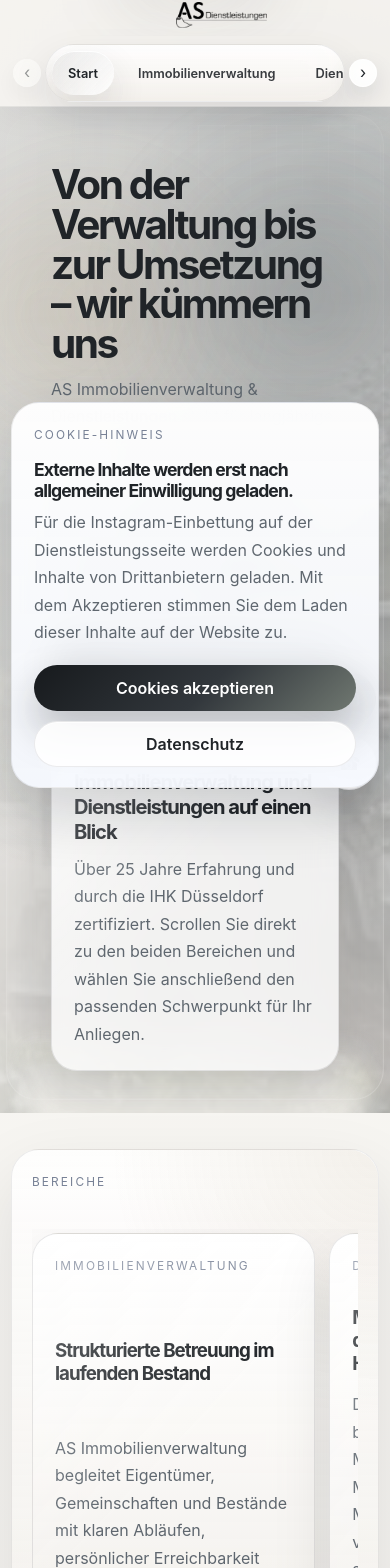
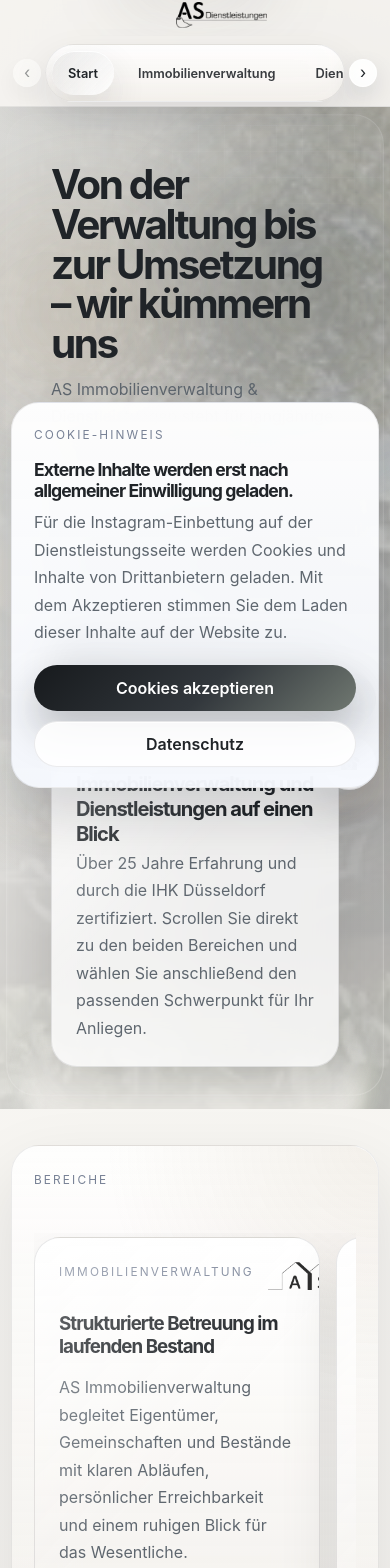
Before and after one commit to GemueseHasser/as_immv_dienstl, a React (Create React App) app: page /#/ in a window 390 px wide. Shown: the part 38-1606 px from the top of the page. Built offline with nearby package versions, Linux system fonts and the light colour scheme.

Commit message:
update hero and watermark logos

```diff
--- a/src/pages/HomePage.js
+++ b/src/pages/HomePage.js
@@ -3,6 +3,7 @@ import { NavLink } from 'react-router-dom';
 import HeroSplit from '../components/HeroSplit';
 import MobileSnapCarousel from '../components/MobileSnapCarousel';
 import ServiceGrid from '../components/ServiceGrid';
+import BrandLogos from '../components/BrandLogos';
 import { homeTeasers, strandCards } from '../data/siteContent';
 
 export default function HomePage() {
@@ -42,8 +43,13 @@ export default function HomePage() {
                   key={card.id}
                   className={`split-card split-card-${card.id} home-area-card ${highlighted ? 'pulse-in' : ''}`}
                 >
-                  <div className="split-card-topline">
+                  <div className="split-card-topline home-area-card-topline">
                     <p className="eyebrow">{card.eyebrow}</p>
+                    <BrandLogos
+                      variant="area-card"
+                      single={card.id === 'verwaltung' ? 'immobilien' : 'dienstleistungen'}
+                      className="home-area-card-logo"
+                    />
                   </div>
                   <h3>{card.title}</h3>
                   <p>{card.intro}</p>
--- a/src/styles/global.css
+++ b/src/styles/global.css
@@ -72,8 +72,8 @@ img { display: block; max-width: 100%; }
 .site-main { padding-bottom: 72px; }
 .container { width: min(calc(100% - 32px), var(--container)); margin: 0 auto; }
 .compact-shell { width: min(100%, 1080px); margin: 0 auto; }
-.section { padding: 34px 0 0; }
-.stack-gap { display: grid; gap: 22px; }
+.section { padding: 48px 0 0; }
+.stack-gap { display: grid; gap: 30px; }
 .eyebrow {
   display: inline-flex;
   align-items: center;
@@ -160,6 +160,13 @@ img { display: block; max-width: 100%; }
 }
 .brand-logos-watermark {
   justify-content: flex-end;
+}
+.brand-logos-area-card {
+  justify-content: flex-end;
+}
+.brand-logos-area-card .brand-logo-image {
+  height: clamp(26px, 3vw, 34px);
+  opacity: 0.82;
 }
 .brand-logos-watermark .brand-logo-image {
   height: clamp(25px, 2.6vw, 35px);
@@ -531,6 +538,7 @@ img { display: block; max-width: 100%; }
   border-radius: var(--radius-xl);
   padding: 30px;
   display: grid;
+  grid-template-rows: auto auto 1fr auto;
   gap: 16px;
   overflow: hidden;
 }
@@ -597,7 +605,7 @@ img { display: block; max-width: 100%; }
   background: linear-gradient(135deg, var(--brand) 0%, var(--teal) 100%);
 }
 
-.page-hero { padding: 42px 0 10px; }
+.page-hero { padding: 56px 0 18px; }
 .page-hero-grid { grid-template-columns: 1.45fr 0.86fr; align-items: end; }
 .page-hero-aside {
   position: relative;
@@ -736,24 +744,27 @@ img { display: block; max-width: 100%; }
 .card-grid {
   display: grid;
   grid-template-columns: repeat(3, minmax(0, 1fr));
-  gap: 16px;
+  gap: 20px;
 }
 .soft-card {
   position: relative;
   border-radius: var(--radius-lg);
-  padding: 24px;
-  min-height: 220px;
+  padding: 28px;
+  min-height: 240px;
 }
 .soft-card-copy {
   position: relative;
   z-index: 1;
+  display: grid;
+  align-content: start;
+  gap: 10px;
 }
 .soft-card-with-brand {
   overflow: hidden;
 }
 .soft-card-brand-mark {
   position: absolute;
-  top: 18px;
+  bottom: 10px;
   right: 18px;
   z-index: 0;
   pointer-events: none;
@@ -779,7 +790,7 @@ img { display: block; max-width: 100%; }
   justify-content: space-between;
   gap: 20px;
 }
-.soft-card h3 { font-size: 1.26rem; margin-bottom: 12px; }
+.soft-card h3 { font-size: 1.26rem; margin-bottom: 4px; }
 .reference-list { display: grid; gap: 14px; }
 .reference-row {
   position: relative;
@@ -865,7 +876,7 @@ img { display: block; max-width: 100%; }
 .services-gallery {
   display: grid;
   grid-template-columns: repeat(12, minmax(0, 1fr));
-  gap: 16px;
+  gap: 20px;
 }
 .gallery-card {
   position: relative;
@@ -1135,7 +1146,7 @@ img { display: block; max-width: 100%; }
     opacity: 0.34;
   }
   .hero-shell,
-  .page-hero-grid { gap: 16px; }
+  .page-hero-grid { gap: 24px; }
   .home-intro {
     padding: 10px 0 6px;
   }
@@ -1243,7 +1254,7 @@ img { display: block; max-width: 100%; }
   .inline-references,
   .modal-panel,
   .footer-grid {
-    padding: 22px;
+    padding: 24px;
   }
   .split-card,
   .soft-card,
@@ -1259,17 +1270,22 @@ img { display: block; max-width: 100%; }
     align-items: flex-start;
     flex-direction: column;
   }
+  .home-area-card-topline {
+    flex-direction: row;
+    justify-content: space-between;
+    align-items: flex-start;
+  }
   .highlight-item {
     min-height: 120px;
   }
   .soft-card {
-    min-height: 210px;
+    min-height: 220px;
   }
   .services-gallery {
     grid-auto-columns: minmax(88%, 1fr);
   }
-  .gallery-card img { height: 240px; }
-  .gallery-card-5 img { height: 260px; }
+  .gallery-card img { height: 220px; }
+  .gallery-card-5 img { height: 232px; }
   .gallery-copy { padding: 18px; }
 
   .row-head {
@@ -1377,13 +1393,13 @@ img { display: block; max-width: 100%; }
   }
   .hero-background-image {
     inset: -6px -10px 0;
-    background-position: 72% center;
+    background-position: 34% center;
     border-radius: 24px;
   }
   .hero-background-image::before {
     background:
-      linear-gradient(180deg, rgba(248,246,242,0.86) 0%, rgba(248,246,242,0.46) 26%, rgba(31,35,39,0.18) 100%),
-      linear-gradient(108deg, rgba(248,246,242,0.98) 0%, rgba(248,246,242,0.82) 36%, rgba(248,246,242,0.06) 78%);
+      linear-gradient(180deg, rgba(248,246,242,0.68) 0%, rgba(248,246,242,0.30) 24%, rgba(31,35,39,0.14) 100%),
+      linear-gradient(108deg, rgba(248,246,242,0.92) 0%, rgba(248,246,242,0.70) 32%, rgba(248,246,242,0.04) 78%);
   }
   .hero-background-grid {
     width: 210px;
@@ -1751,13 +1767,13 @@ img { display: block; max-width: 100%; }
   }
   .hero-background-image {
     inset: -6px -10px 0;
-    background-position: 72% center;
+    background-position: 34% center;
     border-radius: 24px;
   }
   .hero-background-image::before {
     background:
-      linear-gradient(180deg, rgba(248,246,242,0.86) 0%, rgba(248,246,242,0.46) 26%, rgba(31,35,39,0.18) 100%),
-      linear-gradient(108deg, rgba(248,246,242,0.98) 0%, rgba(248,246,242,0.82) 36%, rgba(248,246,242,0.06) 78%);
+      linear-gradient(180deg, rgba(248,246,242,0.68) 0%, rgba(248,246,242,0.30) 24%, rgba(31,35,39,0.14) 100%),
+      linear-gradient(108deg, rgba(248,246,242,0.92) 0%, rgba(248,246,242,0.70) 32%, rgba(248,246,242,0.04) 78%);
   }
   .hero-background-grid {
     width: 210px;
@@ -1806,8 +1822,8 @@ img { display: block; max-width: 100%; }
 .home-areas-shell {
   position: relative;
   display: grid;
-  gap: 22px;
-  padding: 28px;
+  gap: 28px;
+  padding: 32px;
   border-radius: 34px;
   background: linear-gradient(180deg, rgba(255,255,255,0.84), rgba(238,234,228,0.6));
   border: 1px solid rgba(15, 23, 35, 0.08);
@@ -1841,7 +1857,7 @@ img { display: block; max-width: 100%; }
   z-index: 1;
   display: grid;
   grid-template-columns: repeat(2, minmax(0, 1fr));
-  gap: 18px;
+  gap: 20px;
 }
 
 .home-area-card,
@@ -1856,8 +1872,25 @@ img { display: block; max-width: 100%; }
   box-shadow: 0 34px 74px rgba(11, 18, 32, 0.16);
 }
 
+.home-area-card-topline {
+  align-items: flex-start;
+}
+
+.home-area-card-logo {
+  flex-shrink: 0;
+  margin-left: auto;
+}
+
+.home-area-card h3 {
+  max-width: 18ch;
+}
+
 .home-area-button {
   width: fit-content;
+  min-height: 48px;
+  display: inline-flex;
+  align-items: center;
+  align-self: end;
 }
 
 .pulse-in {
@@ -2089,9 +2122,9 @@ img { display: block; max-width: 100%; }
   .home-areas-grid {
     display: grid;
     grid-auto-flow: column;
-    grid-auto-columns: minmax(78%, 1fr);
+    grid-auto-columns: minmax(82%, 1fr);
     grid-template-columns: none;
-    gap: 16px;
+    gap: 18px;
     overflow-x: auto;
     padding: 4px 2px 10px;
     scroll-snap-type: x proximity;
@@ -2110,7 +2143,7 @@ img { display: block; max-width: 100%; }
 
   .home-areas-shell,
   .references-showcase-frame {
-    padding: 22px;
+    padding: 24px;
   }
 
   .reference-stage {
@@ -2142,13 +2175,13 @@ img { display: block; max-width: 100%; }
     max-width: 100%;
   }
   .home-areas-shell {
-    padding: 20px;
+    padding: 22px;
     border-radius: 28px;
   }
 
   .home-areas-grid {
-    grid-auto-columns: minmax(88%, 1fr);
-    gap: 14px;
+    grid-auto-columns: minmax(90%, 1fr);
+    gap: 16px;
     padding-bottom: 2px;
     scroll-snap-type: x mandatory;
   }
@@ -2681,7 +2714,11 @@ body {
   }
 
   .services-gallery-mosaic .gallery-card-tall img {
-    height: 260px;
+    height: 230px;
+  }
+
+  .services-gallery-mosaic .gallery-card .gallery-copy {
+    padding: 16px 16px 18px;
   }
 }
 
@@ -2977,3 +3014,13 @@ body {
     line-height: 1.0;
   }
 }
+
+@media (max-width: 640px) {
+  .home-area-card-logo .brand-logo-image {
+    height: 28px;
+  }
+
+  .soft-card-brand-mark .brand-logo-image {
+    height: 26px;
+  }
+}
```
